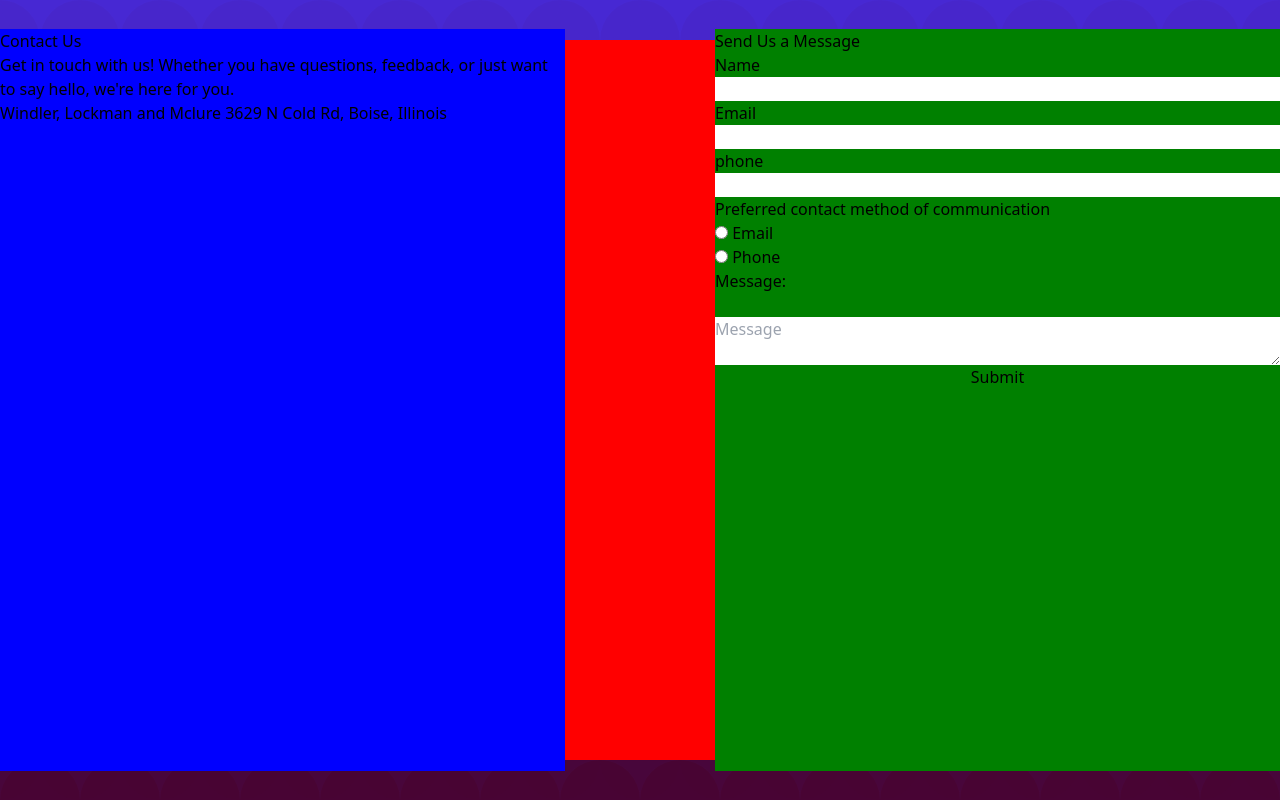
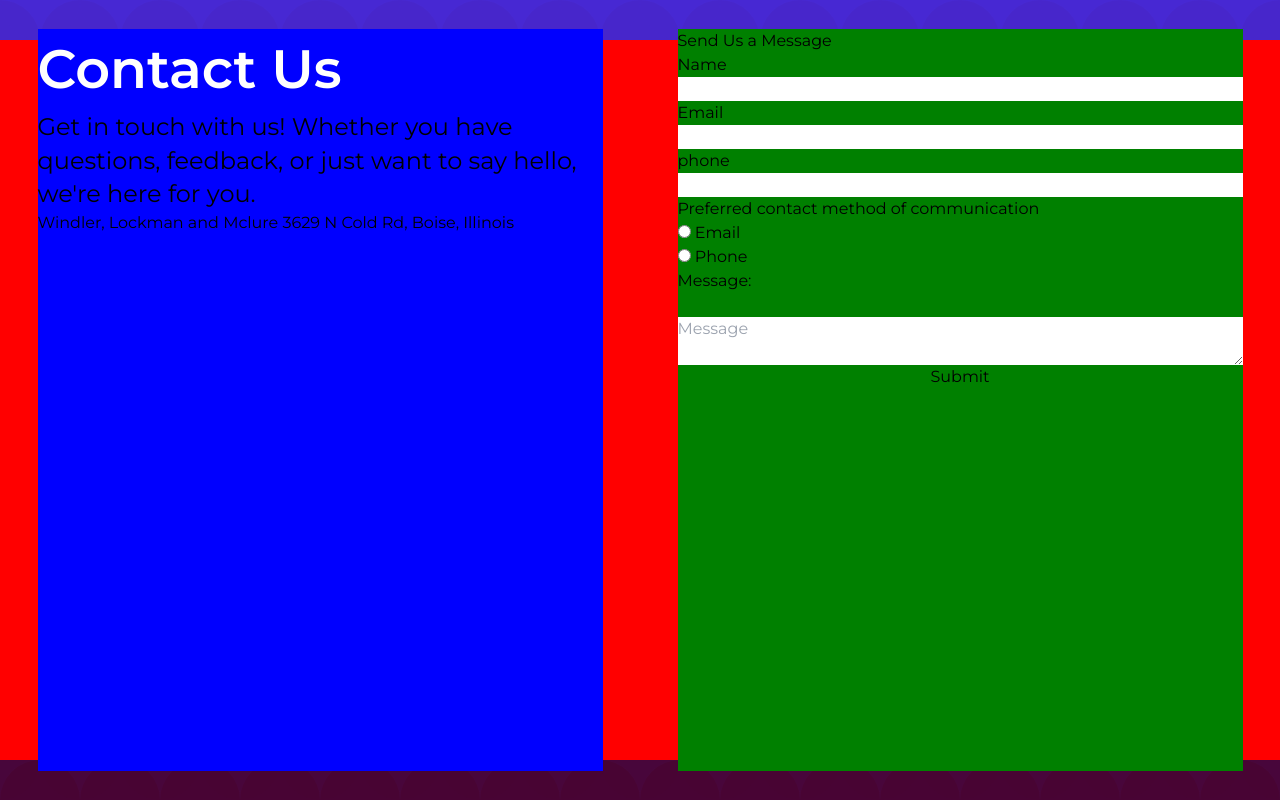
Before and after one commit to DesmonFur/contact-us, a plain HTML site: page index.html in a window 1280 px wide. Drawn offline with nearby package versions, Linux system fonts and the light colour scheme.

Commit message:
update typography in contact column and update font

```diff
--- a/index.css
+++ b/index.css
@@ -8,16 +8,28 @@ body {
   display: flex;
   align-items: center;
   justify-content: center;
+  font-family: "Montserrat", serif;
 }
 
 .container {
   display: flex;
-  justify-content: space-between;
+  justify-content: space-around;
   align-items: center;
   background-color: red;
   /* width: 1800px; */
   height: 90vh;
   width: 100vw;
+}
+
+h1 {
+  color: white;
+  font-size: 3.375rem;
+  font-weight: 600;
+}
+
+.subtitle {
+  font-size: 24px;
+  line-height: 33.6px;
 }
 
 .col-left,
--- a/index.html
+++ b/index.html
@@ -3,6 +3,12 @@
     <!-- Our unique tag to identify the solution -->
     <bds />
     <link rel="stylesheet" href="index.css" />
+    <link rel="preconnect" href="https://fonts.googleapis.com" />
+    <link rel="preconnect" href="https://fonts.gstatic.com" crossorigin />
+    <link
+      href="https://fonts.googleapis.com/css2?family=Montserrat:ital,wght@0,100..900;1,100..900&display=swap"
+      rel="stylesheet"
+    />
     <script src="index.js" defer></script>
     <meta charset="UTF-8" />
     <meta name="viewport" content="width=device-width, initial-scale=1.0" />
@@ -18,7 +24,7 @@
     <div class="container">
       <div class="col-left">
         <h1>Contact Us</h1>
-        <p>
+        <p class="subtitle">
           Get in touch with us! Whether you have questions, feedback, or just
           want to say hello, we're here for you.
         </p>
```
